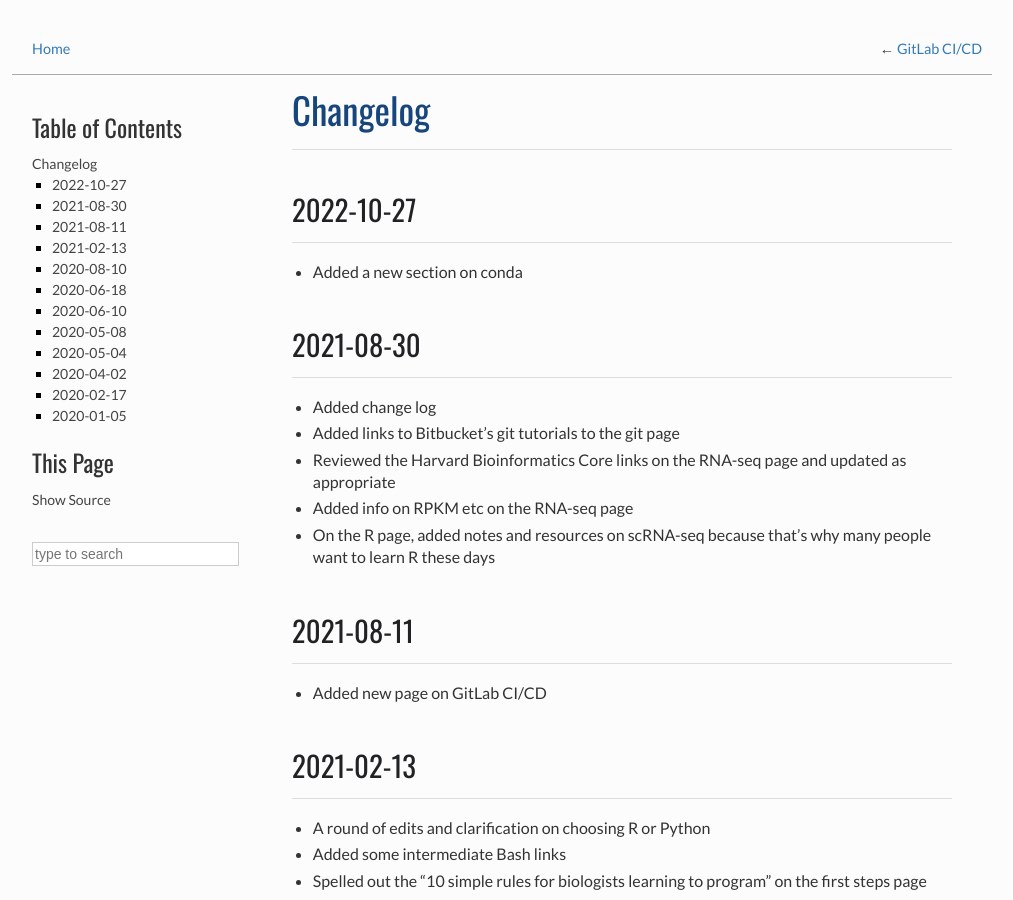
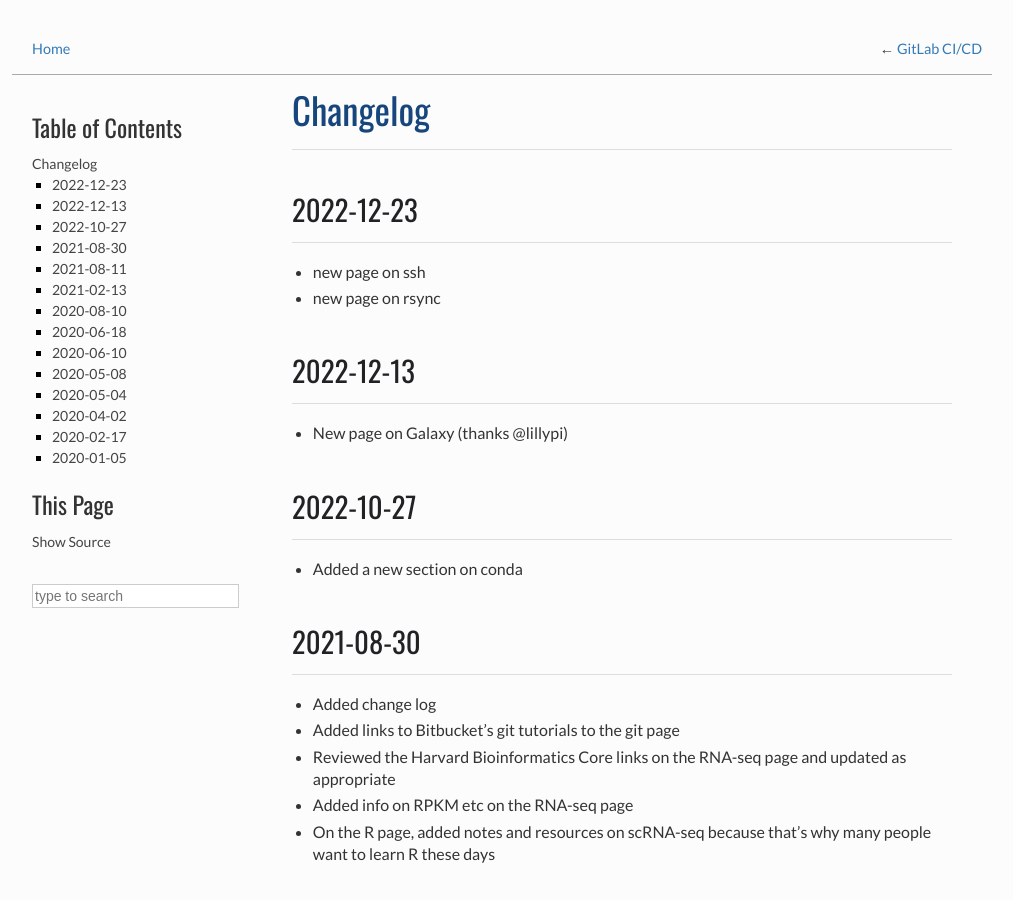
Before and after one commit to NICHD-BSPC/training, a Sphinx documentation site: the page built from source/changelog.rst, in a window 1280 px wide and 900 px high. Shown: the whole window, without its empty margins (138-1151 px from the left). Built offline with Sphinx 7.4.7, drawn with Linux system fonts in a browser that asks for light colours.

Commit message:
update changelog

```diff
--- a/source/changelog.rst
+++ b/source/changelog.rst
@@ -2,6 +2,15 @@
 
 Changelog
 =========
+2022-12-23
+----------
+
+- new page on ssh
+- new page on rsync
+
+2022-12-13
+----------
+- New page on Galaxy (thanks @lillypi)
 
 2022-10-27
 ----------
```
